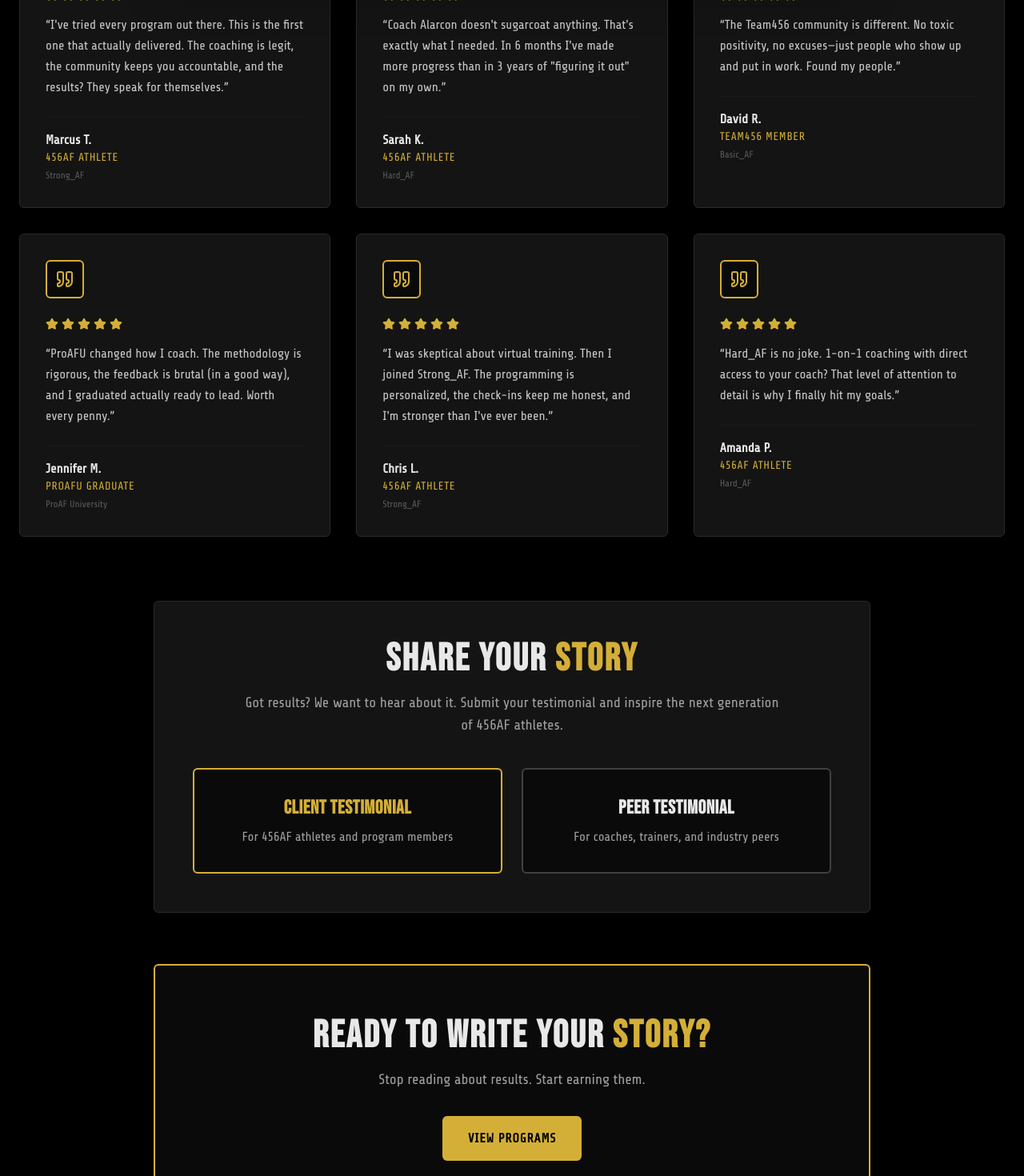
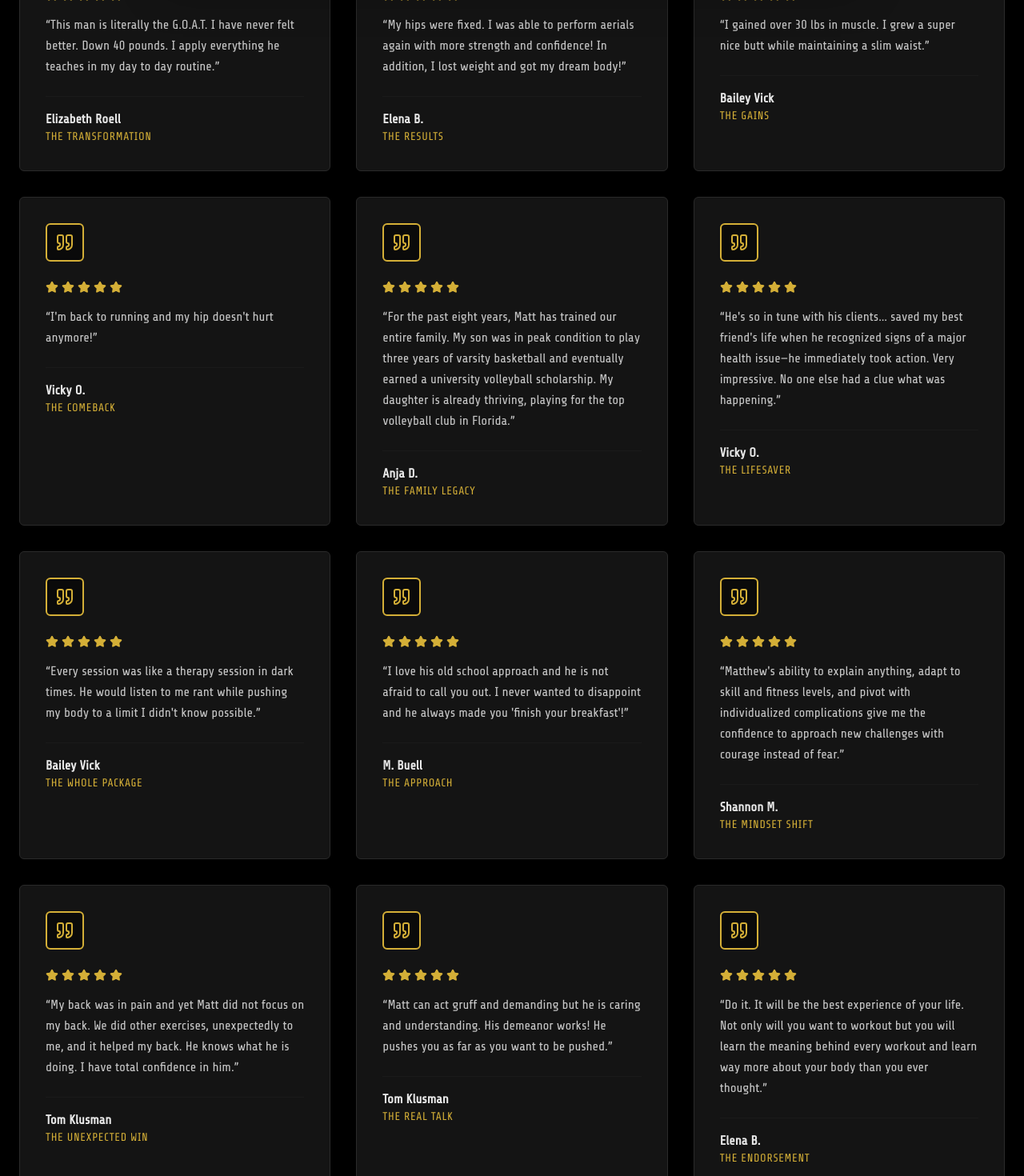
Before and after one commit to ghxstship/scorpion26.10, a Next.js app: page /testimonials in a window 1280 px wide. Shown: the part 800-2270 px from the top of the page at 80% size. Built offline with nearby package versions, Linux system fonts and the light colour scheme.

Commit message:
Update testimonials page with 15 real client testimonials
Including:
- Elizabeth Roell, Elena B., Bailey Vick, Vicky O.
- Anja D., M. Buell, Shannon M., Tom Klusman, Neal Mumbert

```diff
--- a/src/app/testimonials/page.tsx
+++ b/src/app/testimonials/page.tsx
@@ -12,50 +12,107 @@ import { Quote, Star } from 'lucide-react'
 const testimonials = [
   {
     content:
-      'I\'ve tried every program out there. This is the first one that actually delivered. The coaching is legit, the community keeps you accountable, and the results? They speak for themselves.',
-    author: 'Marcus T.',
-    title: '456AF Athlete',
-    program: 'Strong_AF',
+      'This man is literally the G.O.A.T. I have never felt better. Down 40 pounds. I apply everything he teaches in my day to day routine.',
+    author: 'Elizabeth Roell',
+    title: 'The Transformation',
     rating: 5,
   },
   {
     content:
-      'Coach Alarcon doesn\'t sugarcoat anything. That\'s exactly what I needed. In 6 months I\'ve made more progress than in 3 years of "figuring it out" on my own.',
-    author: 'Sarah K.',
-    title: '456AF Athlete',
-    program: 'Hard_AF',
+      'My hips were fixed. I was able to perform aerials again with more strength and confidence! In addition, I lost weight and got my dream body!',
+    author: 'Elena B.',
+    title: 'The Results',
     rating: 5,
   },
   {
     content:
-      'The Team456 community is different. No toxic positivity, no excuses—just people who show up and put in work. Found my people.',
-    author: 'David R.',
-    title: 'Team456 Member',
-    program: 'Basic_AF',
+      'I gained over 30 lbs in muscle. I grew a super nice butt while maintaining a slim waist.',
+    author: 'Bailey Vick',
+    title: 'The Gains',
     rating: 5,
   },
   {
     content:
-      'ProAFU changed how I coach. The methodology is rigorous, the feedback is brutal (in a good way), and I graduated actually ready to lead. Worth every penny.',
-    author: 'Jennifer M.',
-    title: 'ProAFU Graduate',
-    program: 'ProAF University',
+      'I\'m back to running and my hip doesn\'t hurt anymore!',
+    author: 'Vicky O.',
+    title: 'The Comeback',
     rating: 5,
   },
   {
     content:
-      'I was skeptical about virtual training. Then I joined Strong_AF. The programming is personalized, the check-ins keep me honest, and I\'m stronger than I\'ve ever been.',
-    author: 'Chris L.',
-    title: '456AF Athlete',
-    program: 'Strong_AF',
+      'For the past eight years, Matt has trained our entire family. My son was in peak condition to play three years of varsity basketball and eventually earned a university volleyball scholarship. My daughter is already thriving, playing for the top volleyball club in Florida.',
+    author: 'Anja D.',
+    title: 'The Family Legacy',
     rating: 5,
   },
   {
     content:
-      'Hard_AF is no joke. 1-on-1 coaching with direct access to your coach? That level of attention to detail is why I finally hit my goals.',
-    author: 'Amanda P.',
-    title: '456AF Athlete',
-    program: 'Hard_AF',
+      'He\'s so in tune with his clients… saved my best friend\'s life when he recognized signs of a major health issue—he immediately took action. Very impressive. No one else had a clue what was happening.',
+    author: 'Vicky O.',
+    title: 'The Lifesaver',
+    rating: 5,
+  },
+  {
+    content:
+      'Every session was like a therapy session in dark times. He would listen to me rant while pushing my body to a limit I didn\'t know possible.',
+    author: 'Bailey Vick',
+    title: 'The Whole Package',
+    rating: 5,
+  },
+  {
+    content:
+      'I love his old school approach and he is not afraid to call you out. I never wanted to disappoint and he always made you \'finish your breakfast\'!',
+    author: 'M. Buell',
+    title: 'The Approach',
+    rating: 5,
+  },
+  {
+    content:
+      'Matthew\'s ability to explain anything, adapt to skill and fitness levels, and pivot with individualized complications give me the confidence to approach new challenges with courage instead of fear.',
+    author: 'Shannon M.',
+    title: 'The Mindset Shift',
+    rating: 5,
+  },
+  {
+    content:
+      'My back was in pain and yet Matt did not focus on my back. We did other exercises, unexpectedly to me, and it helped my back. He knows what he is doing. I have total confidence in him.',
+    author: 'Tom Klusman',
+    title: 'The Unexpected Win',
+    rating: 5,
+  },
+  {
+    content:
+      'Matt can act gruff and demanding but he is caring and understanding. His demeanor works! He pushes you as far as you want to be pushed.',
+    author: 'Tom Klusman',
+    title: 'The Real Talk',
+    rating: 5,
+  },
+  {
+    content:
+      'Do it. It will be the best experience of your life. Not only will you want to workout but you will learn the meaning behind every workout and learn way more about your body than you ever thought.',
+    author: 'Elena B.',
+    title: 'The Endorsement',
+    rating: 5,
+  },
+  {
+    content:
+      'Be ready to work. Don\'t waste his time or more importantly, your own! If you want change, he\'s your guy.',
+    author: 'M. Buell',
+    title: 'The No-Nonsense Call',
+    rating: 5,
+  },
+  {
+    content:
+      'Matt is the real deal and promotes all aspects of fitness and not just strength or endurance. Balance and flexibility are critically important to everyday life.',
+    author: 'Neal Mumbert',
+    title: 'The Real Deal',
+    rating: 5,
+  },
+  {
+    content:
+      'In a personal fitness journey, nobody else can do the work for you, but an expert can make that work much more effective. Motivational heckling is a feature, not a bug.',
+    author: 'Shannon M.',
+    title: 'The Mic Drop',
     rating: 5,
   },
 ]
@@ -124,9 +181,6 @@ export default function TestimonialsPage() {
                   <div className="font-bold text-[var(--grey-100)]">{testimonial.author}</div>
                   <div className="text-sm text-[var(--gold-600)] uppercase tracking-wider">
                     {testimonial.title}
-                  </div>
-                  <div className="text-xs text-[var(--grey-500)] mt-1">
-                    {testimonial.program}
                   </div>
                 </div>
               </CardContent>
```
